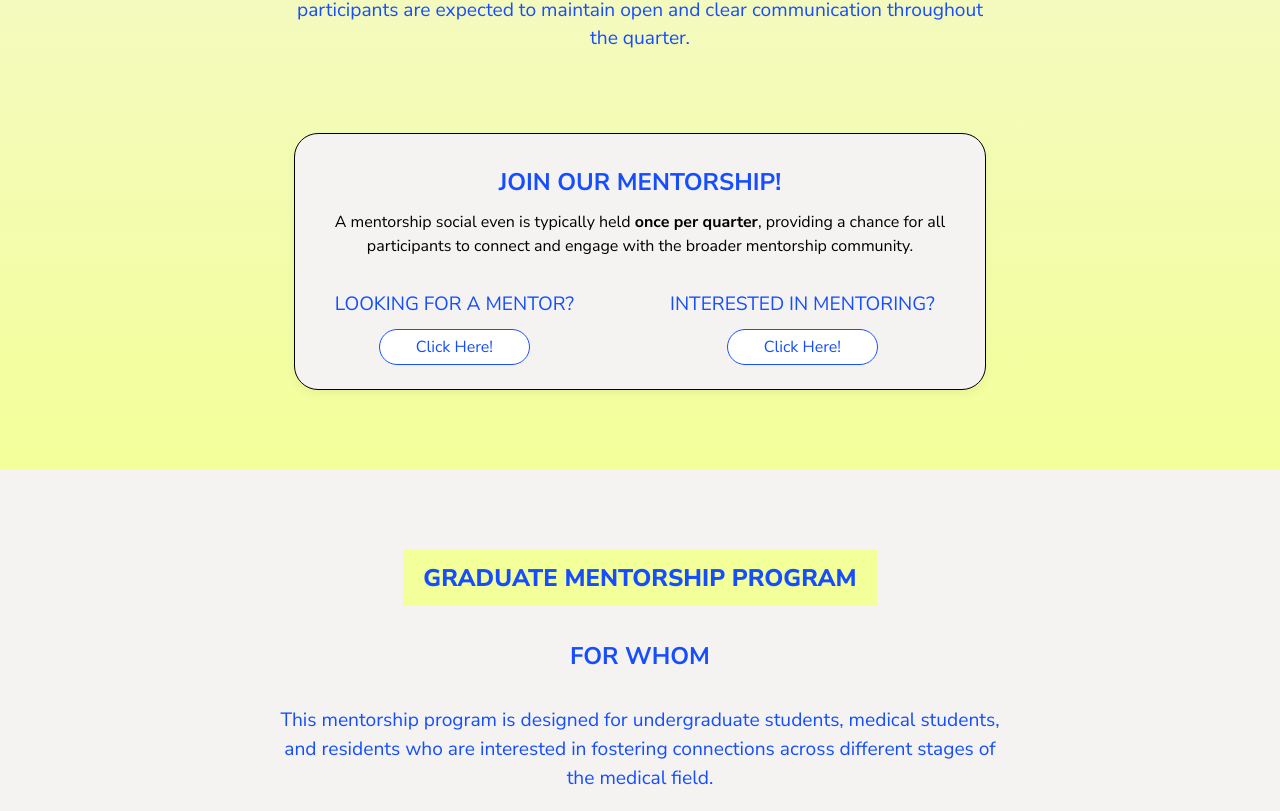
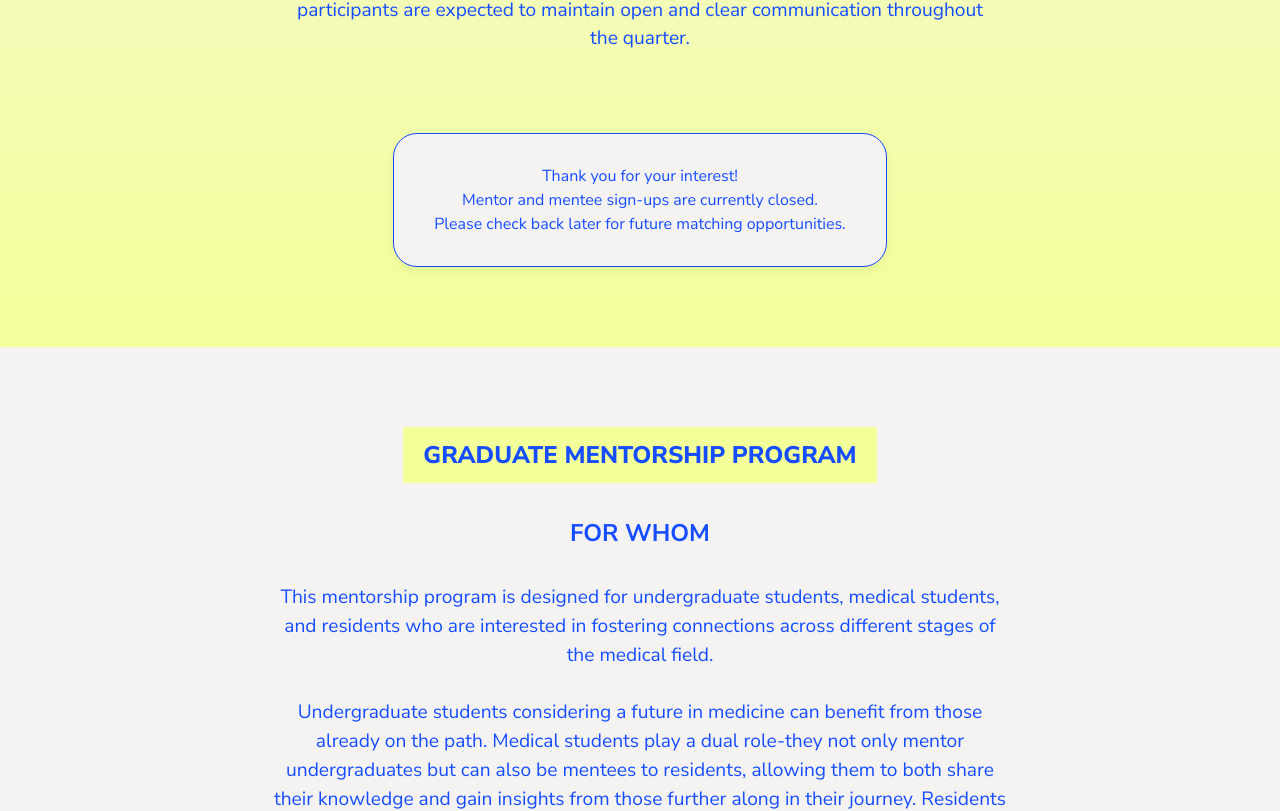
Before and after one commit to webimpactuw/neurobiology-club, a Next.js app in the folder neurobiology-club/: page /mentorship in a window 1280 px wide. Shown: the part 1213-2024 px from the top of the page. Built offline with nearby package versions, Linux system fonts and the light colour scheme.

Commit message:
more small fixes

```diff
--- a/neurobiology-club/app/components/ImageCarousel.js
+++ b/neurobiology-club/app/components/ImageCarousel.js
@@ -15,7 +15,7 @@ export default function ImageCarousel() {
       setTimeout(() => {
         setIndex((prevIndex) => (prevIndex + 1) % images.length);
         setFadeIn(true);
-      }, 2000);
+      }, 3000);
     }, 10000);
 
     return () => clearInterval(cycle);
@@ -37,7 +37,7 @@ export default function ImageCarousel() {
         fill
         style={{
           objectFit: "cover",
-          transition: fadeIn ? "opacity 1s ease-in" : "opacity 2s ease-out",
+          transition: fadeIn ? "opacity 1s ease-in" : "opacity 3s ease-out",
           opacity: fadeIn ? 1 : 0,
         }}
       />
--- a/neurobiology-club/app/events/page.js
+++ b/neurobiology-club/app/events/page.js
@@ -71,9 +71,11 @@ export default function Events() {
                     </button>
                </div>
                 <div>
-                    {filteredUpcoming.map((event) => (
+                {filteredUpcoming.length === 0 ? (<p id="no-events">There are currently no upcoming events!</p>) :
+                    (filteredUpcoming.map((event) => (
                         <EventCard key={event.name} event={event} />
-                    ))}
+                        ))
+                    )}
                 </div>
             </div>
 
@@ -97,7 +99,7 @@ export default function Events() {
             </div>
 
             {/* Pagination */}
-            <div className="flex justify-center items-center gap-6 mt-6">
+            {/* <div className="flex justify-center items-center gap-6 mt-6">
                 <button
                     onClick={() => setPastPage((prev) => Math.max(prev - 1, 0))}
                     disabled={pastPage === 0}
@@ -127,7 +129,7 @@ export default function Events() {
                 >
                     Next
                 </button>
-            </div>
+            </div> */}
             <Footer/>
         </div>
     )
--- a/neurobiology-club/app/globals.css
+++ b/neurobiology-club/app/globals.css
@@ -224,6 +224,14 @@ nav a.active {
   background-color: #164EFF;
 }
 
+#no-events {
+  color: #164EFF;
+  text-align: center;
+  font-size: 1.2em;
+  margin-top: 20px;
+  font-weight: bold;
+}
+
 /* Mentorship Page Stylings */
 #description-headers {
   color: #164EFF;
@@ -253,7 +261,8 @@ nav a.active {
   max-width: 800px;
   padding: 30px 40px;
   border-radius: 24px;
-  border: 1px solid #000000;
+  border: 1px solid #164EFF;
+  color: #164EFF;
   text-align: center;
   box-shadow: 0 4px 10px rgba(0, 0, 0, 0.05);
 }
--- a/neurobiology-club/app/layout.js
+++ b/neurobiology-club/app/layout.js
@@ -18,7 +18,7 @@ const nunito = Nunito_Sans ({
 
 export const metadata = {
   title: "UW Neurobiology",
-  description: "Website created by Aliyah Mcrae, Hao Le, Gabe Tanumihardja, and Ava Nunes",
+  description: "Website created by Aliyah Mcrae, Gabe Tanumihardja, and Ava Nunes",
   icons: {icon: '/logo.svg'}
 };
 
--- a/neurobiology-club/app/mentorship/page.js
+++ b/neurobiology-club/app/mentorship/page.js
@@ -65,13 +65,13 @@ export default function Mentorship() {
 
             <div className="pt-20 pb-20">
               <div className="bg-[#F4F3F2]"id="mentorship-container">
-                <p id= "join-header">JOIN OUR MENTORSHIP!</p>
+                {/* <p id= "join-header">JOIN OUR MENTORSHIP!</p>
                 <div id="mentorship-button-text">
                   <p>A mentorship social even is typically held <b>once per quarter</b>, providing a chance for all</p>
                   <p>participants to connect and engage with the broader mentorship community.</p>
-                </div>
+                </div> */}
 
-                <div className="flex items-center justify center pt-8">
+                {/* <div className="flex items-center justify center pt-8">
                   <div>
                     <p className="pb-4" id="mentorship-description">LOOKING FOR A MENTOR?</p>
                     <a id="mentorship-button">Click Here!</a>
@@ -81,6 +81,11 @@ export default function Mentorship() {
                     <p className="pb-4" id="mentorship-description">INTERESTED IN MENTORING?</p>
                     <a id="mentorship-button">Click Here!</a>
                   </div>
+                </div> */}
+                <div>
+                  <p>Thank you for your interest!</p>
+                  <p>Mentor and mentee sign-ups are currently closed.</p>
+                  <p>Please check back later for future matching opportunities.</p>
                 </div>
               </div>
             </div>
@@ -139,6 +144,12 @@ export default function Mentorship() {
                 <a className="ml-8" id="mentorship-button">Medical Student</a>
                 <a className="ml-8" id="mentorship-button">Resident</a>
               </div>
+
+              {/* <div>
+                <p>Thank you for your interest!</p>
+                <p>Mentor and mentee sign-ups are currently closed.</p>
+                <p>Please check back later for future matching opportunities.</p>
+              </div> */}
             </div>
           </div>
         </div>
```
Also changed, not shown: 1 other file (tests, documents, lock files or other folders).
